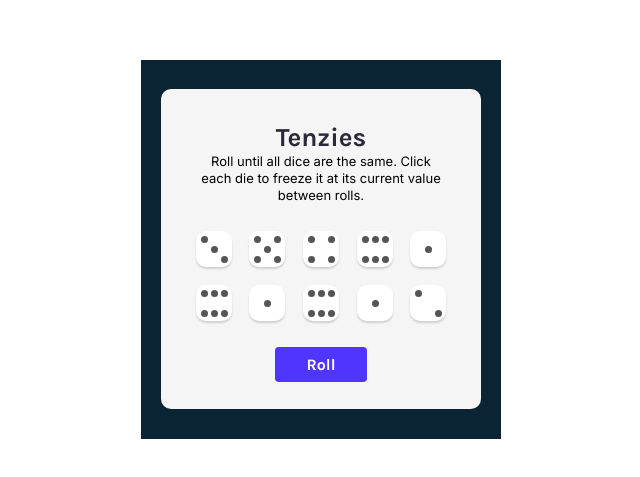
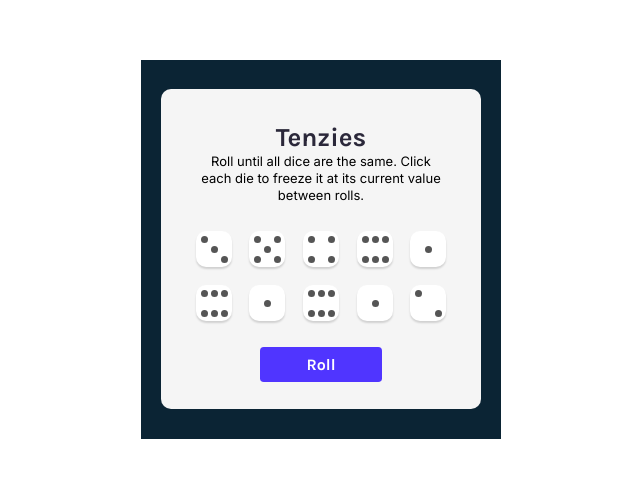
Before and after one commit to heidi37/tenzies, a React (Vite) app: page / in a window 1280 px wide. Shown: the part 151-628 px from the top of the page, without its empty margins (319-959 px from the left). Built offline with nearby package versions, Linux system fonts and the light colour scheme.

Commit message:
adjusts button width

```diff
--- a/src/App.css
+++ b/src/App.css
@@ -58,7 +58,7 @@ button {
   color: white;
   font-size: 16px;
   background: #5035FF;
-  width: 92.16px;
+  width: 122.16px;
   height: 35.84px;
   border-radius: 3.81px;
   transition: .2s ease-in background;
```
